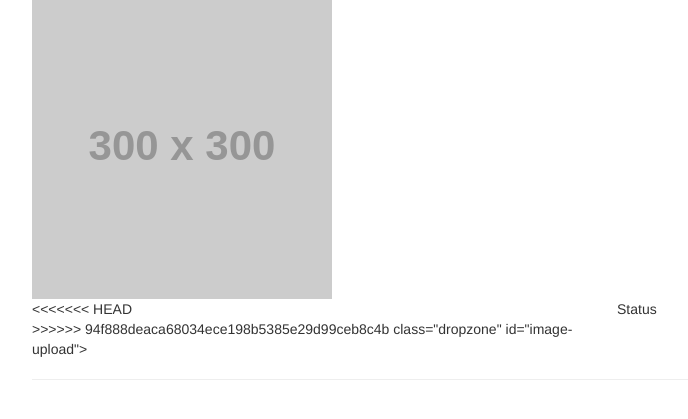
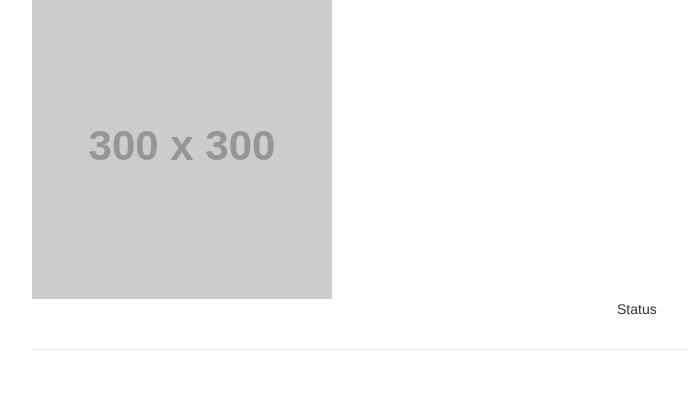
Before and after one commit to benjamincohen1/trumpify, a Flask app: page / in a window 1280 px wide. Shown: the part 71-490 px from the top of the page, without its empty margins (38-726 px from the left). Run offline with Flask 2, Linux system fonts and the light colour scheme; grey boxes labelled with a size stand in for pictures from a placeholder-image service; some libraries are stand-ins or nearby versions.

Commit message:
fix merge conflict

```diff
--- a/app.py
+++ b/app.py
@@ -36,4 +36,4 @@ def upload_file():
     abort(httplib.BAD_REQUEST)
 
 if __name__ == '__main__':
-    app.run(debug=True)
+    app.run(debug=True, host='0.0.0.0')
--- a/templates/index.html
+++ b/templates/index.html
@@ -58,11 +58,10 @@
       </div>
       <div class="row">
         <div class="col-md-6">
-<<<<<<< HEAD
           <form action="/trumpify"
-=======
+
           <form action="/upload"
->>>>>>> 94f888deaca68034ece198b5385e29d99ceb8c4b
+
             class="dropzone"
             id="image-upload"></form>
         </div>
```
